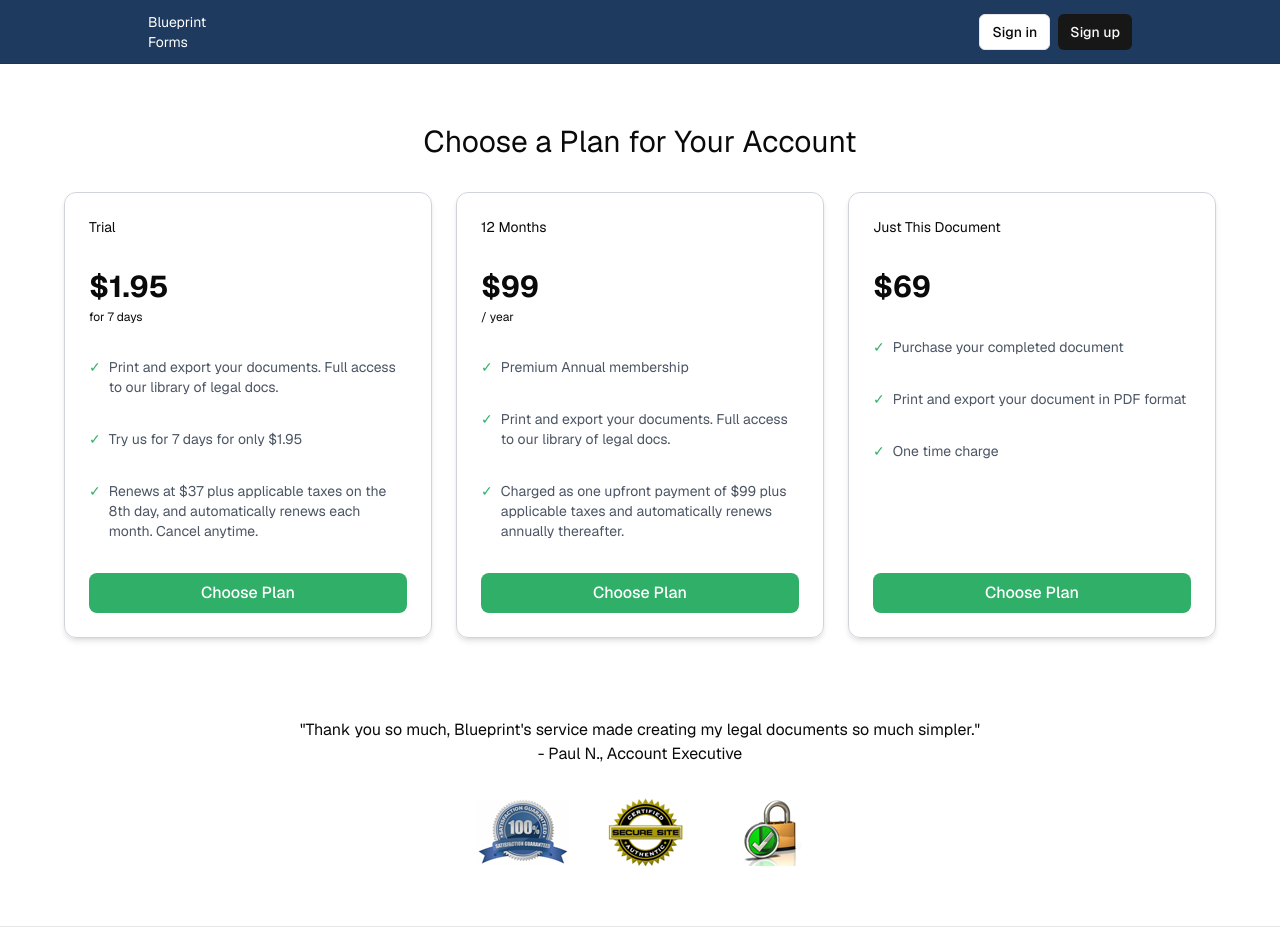
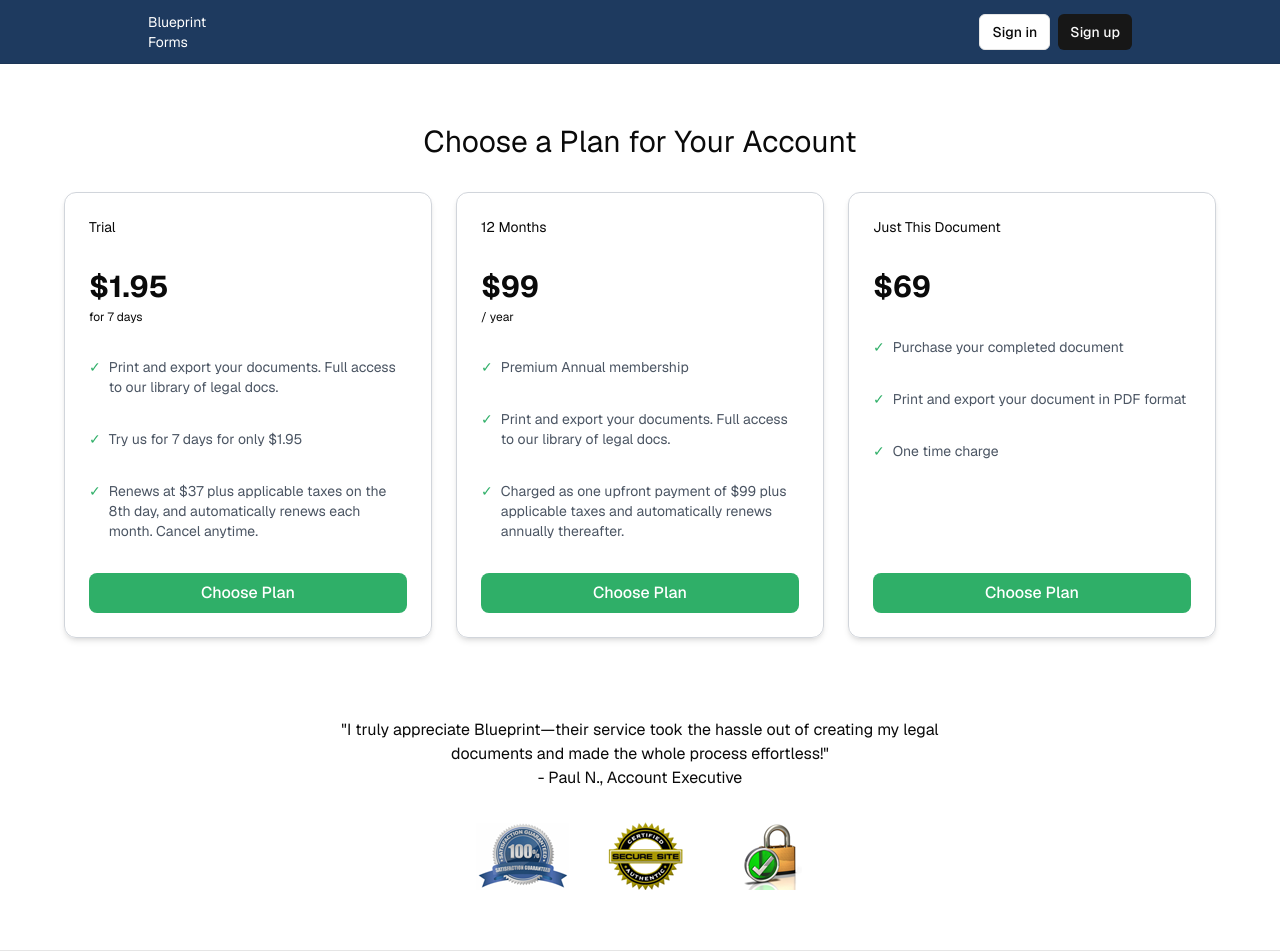
Before and after one commit to jonathanporras/blueprint-forms, a Next.js app: page /pricing in a window 1280 px wide. Shown: the top 952 px of the page. Built offline with nearby package versions, Linux system fonts and the light colour scheme; no server answers.

Commit message:
Update pricing copy

```diff
--- a/app/pricing/page.tsx
+++ b/app/pricing/page.tsx
@@ -80,10 +80,10 @@ export default async function Pricing() {
           </div>
         ))}
       </div>
-      <div className="text-center mt-20">
+      <div className="text-center mx-auto mt-20 w-fill max-w-2xl">
         <p>
-          "Thank you so much, Blueprint's service made creating my legal documents so much
-          simpler."
+          "I truly appreciate Blueprint—their service took the hassle out of creating my legal
+          documents and made the whole process effortless!"
         </p>
         <p>- Paul N., Account Executive</p>
         <img
```
